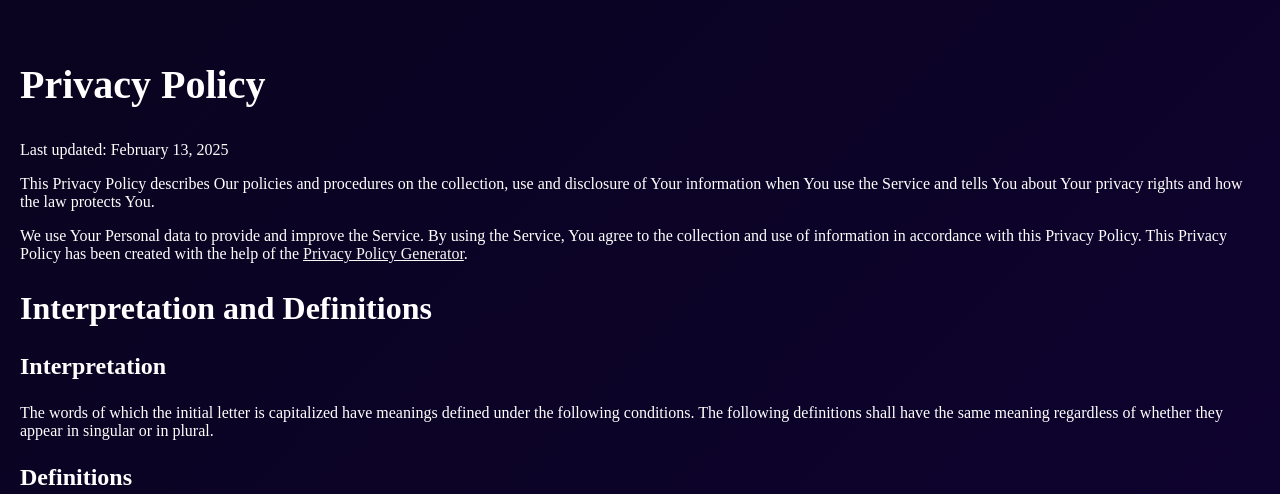
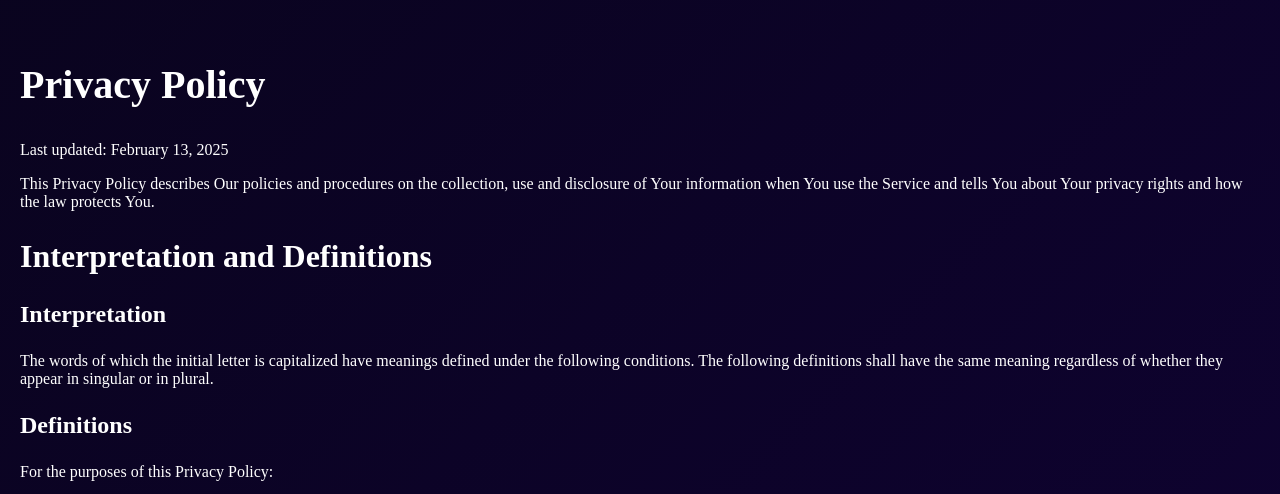
Before and after one commit to DalvRose/Pinnko-PlayLand, a plain HTML site: page index.html in a window 1280 px wide. Shown: the part 322-816 px from the top of the page. Drawn offline with Linux system fonts and the light colour scheme.

Commit message:
Update index.html

```diff
--- a/index.html
+++ b/index.html
@@ -91,11 +91,6 @@
                     <p>This Privacy Policy describes Our policies and procedures on the collection, use and disclosure
                         of Your information when You use the Service and tells You about Your privacy rights and how the
                         law protects You.</p>
-                    <p>We use Your Personal data to provide and improve the Service. By using the Service, You agree to
-                        the collection and use of information in accordance with this Privacy Policy. This Privacy
-                        Policy has been created with the help of the <a
-                            href="https://www.termsfeed.com/privacy-policy-generator/" target="_blank"
-                            style="color: rgb(247, 247, 247);">Privacy Policy Generator</a>.</p>
                     <h2 style="font-size: 32px;">Interpretation and Definitions</h2>
                     <h3 style="font-size: 24px;">Interpretation</h3>
                     <p>The words of which the initial letter is capitalized have meanings defined under the following
```
